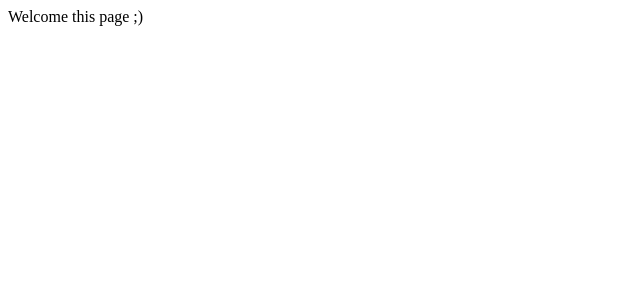
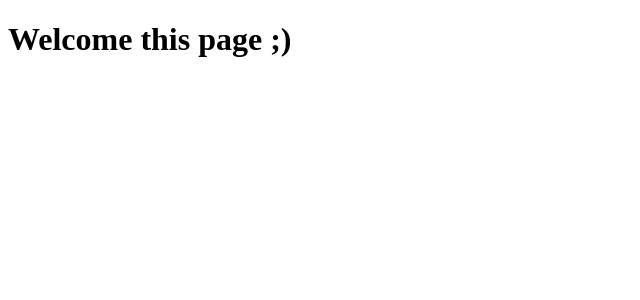
Before and after one commit to RubensJr21/gias, a Next.js app: page / in a window 1280 px wide. Shown: the top 300 px of the page, without its empty margins (0-640 px from the left). Built offline with nearby package versions, Linux system fonts and the light colour scheme.

Commit message:
change text

```diff
--- a/pages/index.js
+++ b/pages/index.js
@@ -1,5 +1,5 @@
 function Home(){
-    return <div>Welcome this page ;)</div>
+    return <h1>Welcome this page ;)</h1>
 }
 
 export default Home;
```
